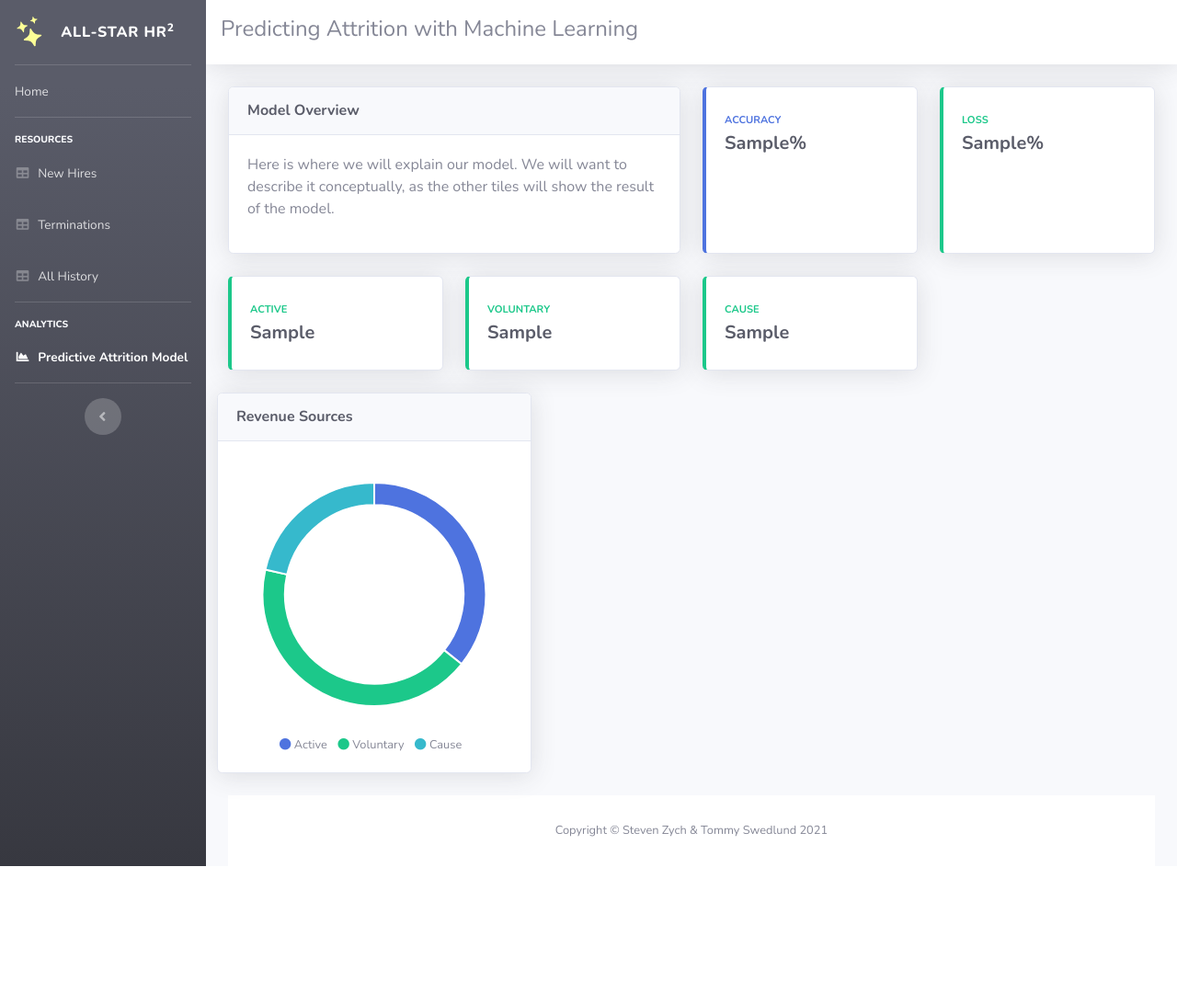
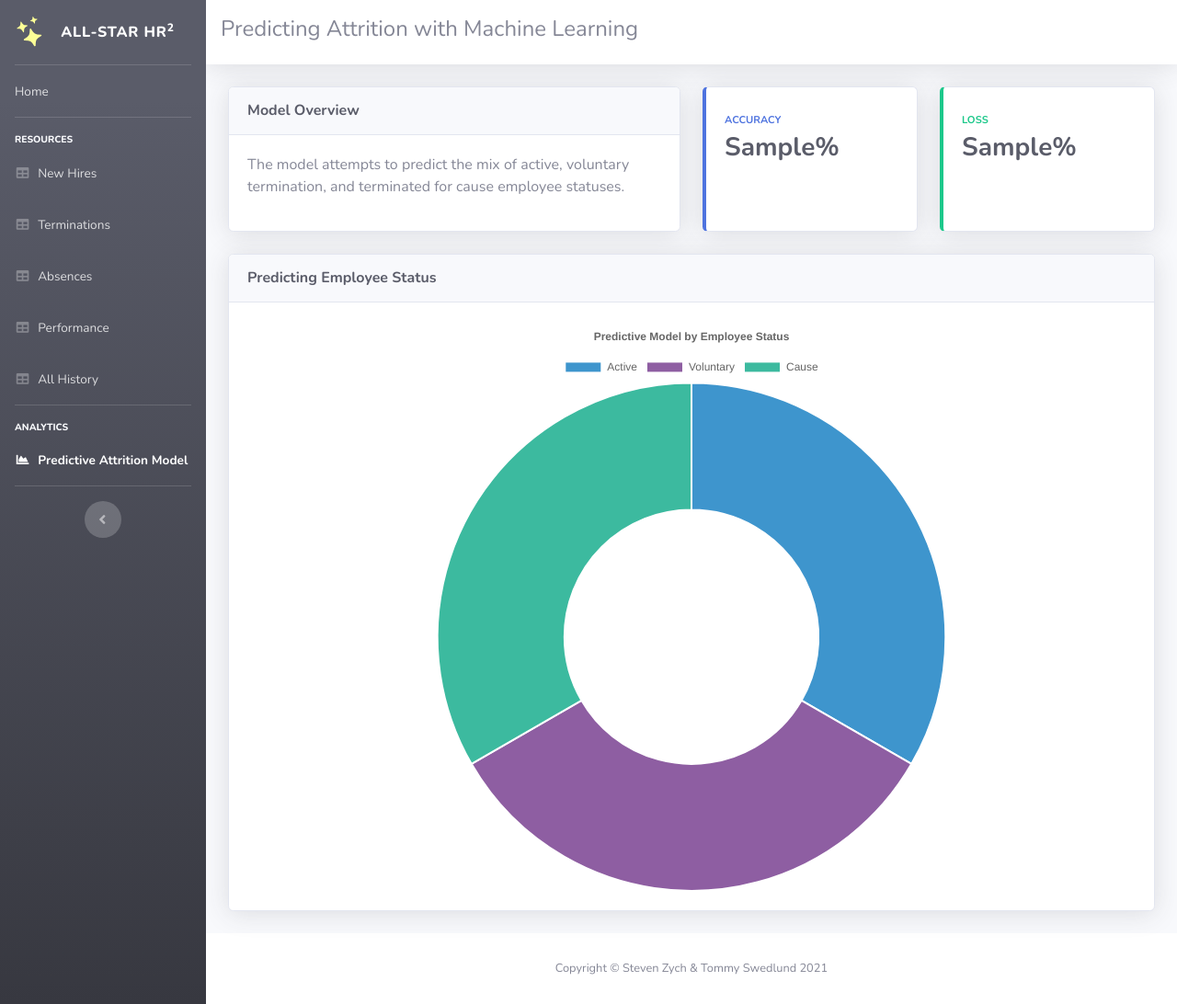
Before and after one commit to SteveZych/Final-Project, a Flask app: template templates/mlModel.html in a window 1280 px wide. Shown: the whole page at 92% size. Before the commit the page ends 942 px from the top, so only its background shows below. Run offline with Flask 2, Linux system fonts and the light colour scheme; the template is opened without the code that fills it: most values are stand-ins (such as "Sample title", 1, 10 or a date in 2020); some libraries are stand-ins or nearby versions.

Commit message:
updated left nav to icnlude new pages, fixed ML doughnut chart

```diff
--- a/templates/index.html
+++ b/templates/index.html
@@ -65,6 +65,12 @@
                 <a class="nav-link" href="/terminations">
                     <i class="fas fa-fw fa-table"></i>
                     <span>Terminations</span></a>
+                <a class="nav-link" href="/tardy">
+                    <i class="fas fa-fw fa-table"></i>
+                    <span>Absences</span></a>
+                <a class="nav-link" href="/performance">
+                    <i class="fas fa-fw fa-table"></i>
+                    <span>Performance</span></a>
                 <a class="nav-link" href="/tables">
                     <i class="fas fa-fw fa-table"></i>
                     <span>All History</span></a>
--- a/templates/mlModel.html
+++ b/templates/mlModel.html
@@ -19,6 +19,8 @@
 
     <!-- Custom styles for this template-->
     <link href="/static/css/sb-admin-2.min.css" rel="stylesheet">
+    <script src="https://cdnjs.cloudflare.com/ajax/libs/Chart.js/2.5.0/Chart.min.js"></script>
+
 
 </head>
 
@@ -62,14 +64,15 @@
                 <a class="nav-link" href="/newHires">
                     <i class="fas fa-fw fa-table"></i>
                     <span>New Hires</span></a>
-            </li>
-
-            <li class="nav-item">
                 <a class="nav-link" href="/terminations">
                     <i class="fas fa-fw fa-table"></i>
                     <span>Terminations</span></a>
-            </li>
-            <li class="nav-item">
+                <a class="nav-link" href="/tardy">
+                    <i class="fas fa-fw fa-table"></i>
+                    <span>Absences</span></a>
+                <a class="nav-link" href="/performance">
+                    <i class="fas fa-fw fa-table"></i>
+                    <span>Performance</span></a>
                 <a class="nav-link" href="/tables">
                     <i class="fas fa-fw fa-table"></i>
                     <span>All History</span></a>
@@ -134,8 +137,7 @@
                                     <h6 class="m-0 font-weight-bold text-dark">Model Overview</h6>
                                 </div>
                                 <div class="card-body">
-
-                                    <p>Here is where we will explain our model.  We will want to describe it conceptually, as the other tiles will show the result of the model.</p>
+                                    <p>The model attempts to predict the mix of active, voluntary termination, and terminated for cause employee statuses.</p>
                                 </div>
                             </div>
                         </div>
@@ -148,7 +150,7 @@
                                         <div class="col mr-2">
                                             <div class="text-xs font-weight-bold text-primary text-uppercase mb-1">
                                                 Accuracy</div>
-                                            <div class="h5 mb-0 font-weight-bold text-gray-800">{{ model_accuracy }}%</div>
+                                            <div class="h3 mb-0 font-weight-bold text-gray-800">{{ model_accuracy }}%</div>
                                         </div>
                                     </div>
                                 </div>
@@ -164,79 +166,16 @@
                                         <div class="col mr-2">
                                             <div class="text-xs font-weight-bold text-success text-uppercase mb-1">
                                                 Loss</div>
-                                            <div class="h5 mb-0 font-weight-bold text-gray-800">{{ model_loss }}%</div>
+                                            <div class="h3 mb-0 font-weight-bold text-gray-800">{{ model_loss }}%</div>
                                         </div>
                                     </div>
                                 </div>
                             </div>
                         </div>
-
-                        <div class="col-xl-3 col-md-6 mb-4">
-                            <div class="card border-left-success shadow h-100 py-2">
-                                <div class="card-body">
-                                    <div class="row no-gutters align-items-center">
-                                        <div class="col mr-2">
-                                            <div class="text-xs font-weight-bold text-success text-uppercase mb-1">
-                                                Active</div>
-                                            <div class="h5 mb-0 font-weight-bold text-gray-800">{{ active_predictions }}</div>
-                                        </div>
-                                    </div>
-                                </div>
-                            </div>
-                        </div>
-
-                        <div class="col-xl-3 col-md-6 mb-4">
-                            <div class="card border-left-success shadow h-100 py-2">
-                                <div class="card-body">
-                                    <div class="row no-gutters align-items-center">
-                                        <div class="col mr-2">
-                                            <div class="text-xs font-weight-bold text-success text-uppercase mb-1">
-                                                Voluntary</div>
-                                            <div class="h5 mb-0 font-weight-bold text-gray-800">{{ voluntary_predictions }}</div>
-                                        </div>
-                                    </div>
-                                </div>
-                            </div>
-                        </div>
-
-                        <div class="col-xl-3 col-md-6 mb-4">
-                            <div class="card border-left-success shadow h-100 py-2">
-                                <div class="card-body">
-                                    <div class="row no-gutters align-items-center">
-                                        <div class="col mr-2">
-                                            <div class="text-xs font-weight-bold text-success text-uppercase mb-1">
-                                                Cause</div>
-                                            <div class="h5 mb-0 font-weight-bold text-gray-800">{{ cause_predictions }}</div>
-                                        </div>
-                                    </div>
-                                </div>
-                            </div>
-                        </div>
-
-
-
                     </div>
 
                     <!-- Content Row -->
 
-                    <div class="row">
-<!-- Big Line Chart example
-                        <div class="col-xl-12 col-lg-7">
-                            <div class="card shadow mb-4">
-
-                                <div
-                                    class="card-header py-3 d-flex flex-row align-items-center justify-content-between">
-                                    <h6 class="m-0 font-weight-bold text-dark">Predictive Model</h6>
-                                </div>
-
-                                <div class="card-body">
-                                    <div class="chart-area">
-                                        <canvas id="myAreaChart"></canvas>
-                                    </div>
-                                </div>
-                            </div>
-                        </div>
-                    </div>-->
 
                     <!-- Content Row -->
                     <div class="row">
@@ -248,28 +187,36 @@
                                     <!-- Card Header - Dropdown -->
                                     <div
                                         class="card-header py-3 d-flex flex-row align-items-center justify-content-between">
-                                        <h6 class="m-0 font-weight-bold text-dark">Revenue Sources</h6>
+                                        <h6 class="m-0 font-weight-bold text-dark">Predicting Employee Status</h6>
                                     </div>
                                     <!-- Card Body -->
                                     <div class="card-body">
-                                        <div class="chart-pie pt-4 pb-2">
-                                            <canvas id="myPieChart"></canvas>
-                                        </div>
-                                        <div class="mt-4 text-center small">
-                                            <span class="mr-2">
-                                                <i class="fas fa-circle text-primary"></i> Active
-                                            </span>
-                                            <span class="mr-2">
-                                                <i class="fas fa-circle text-success"></i> Voluntary
-                                            </span>
-                                            <span class="mr-2">
-                                                <i class="fas fa-circle text-info"></i> Cause
-                                            </span>
+                                        <div class="chart-doughnut">
+                                            <canvas id="doughnut-chart" width="700" height="450"></canvas>
+<script>
+new Chart(document.getElementById("doughnut-chart"), {
+    type: 'doughnut',
+    data: {
+      labels: ["Active", "Voluntary", "Cause"],
+      datasets: [
+        {
+          label: "% of total",
+          backgroundColor: ["#3e95cd", "#8e5ea2","#3cba9f","#e8c3b9","#c45850"],
+          data: [{{active_percent * 100}},{{voluntary_percent * 100}},{{cause_percent * 100}}]
+        }
+      ]
+    },
+    options: {
+      title: {
+        display: true,
+        text: 'Predictive Model by Employee Status'
+      }
+    }
+});
+</script>
                                         </div>
                                     </div>
                                 </div>
-
-
                         </div>
 
 
@@ -310,12 +257,12 @@
     <!-- Custom scripts for all pages-->
     <script src="/static/js/sb-admin-2.min.js"></script>
 
-    <!-- Page level plugins -->
-    <script src="/static/vendor/chart.js/Chart.min.js"></script>
-
-    <!-- Page level custom scripts -->
+    <!-- Page level plugins
+    <script src="/static/vendor/chart.js/Chart.min.js"></script> -->
+    <script src="https://cdnjs.cloudflare.com/ajax/libs/Chart.js/2.5.0/Chart.min.js"></script>
+    <!-- Page level custom scripts
     <script src="/static/js/demo/chart-area-demo.js"></script>
-    <script src="/static/js/demo/chart-pie-demo.js"></script>
+    <script src="/static/js/demo/chart-pie-demo.js"></script>-->
 
 </body>
 
```
Also changed, not shown: templates/newHires.html (+8 -7 lines), templates/tables.html (+7 -6 lines), templates/tardy.html (+6 -5 lines), templates/terminations.html (+7 -6 lines), data/hr.sqlite, 1 other file.
